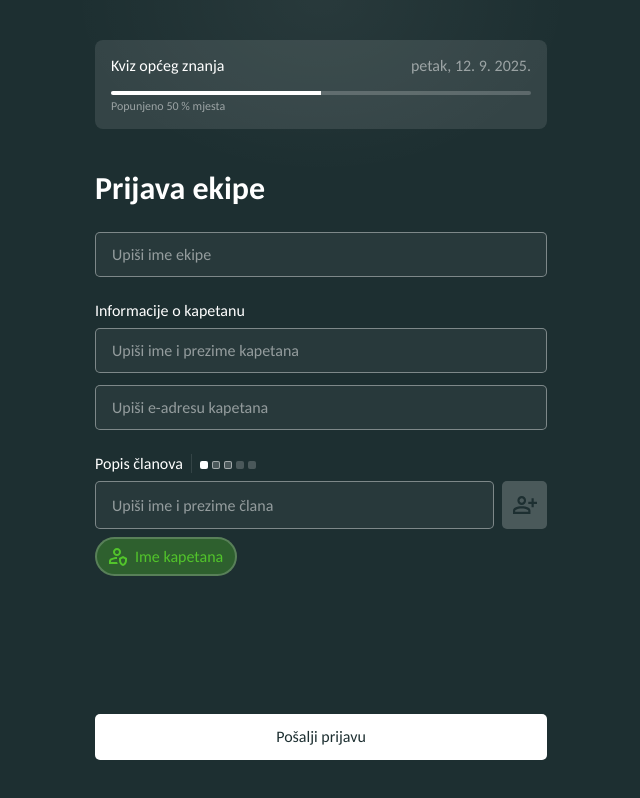
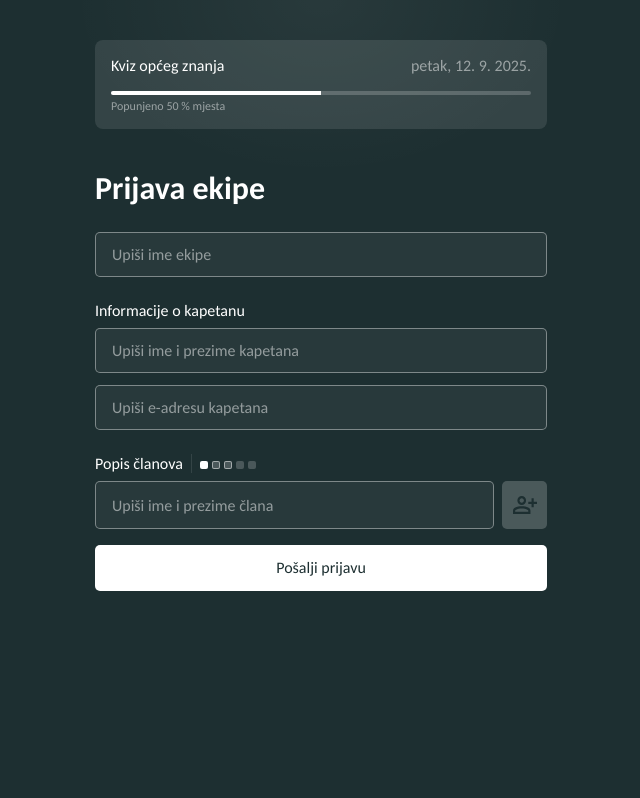
Before and after one commit to lovretomic/peta-kviz-app, a React (Vite) app: page /apply in a window 1280 px wide. Shown: the whole page, without its empty margins (319-959 px from the left). Built offline with nearby package versions, Linux system fonts and the light colour scheme.

Commit message:
changed scrolling behaviour

```diff
--- a/src/pages/ApplicationForm/ApplicationForm.module.scss
+++ b/src/pages/ApplicationForm/ApplicationForm.module.scss
@@ -24,8 +24,6 @@ html {
   flex-direction: column;
   align-items: center;
   max-width: 500px;
-  height: 100dvh;
-  max-height: 800px;
   margin: 0 auto;
   box-sizing: border-box;
   padding: 40px 24px;
@@ -54,6 +52,25 @@ html {
     width: 100%;
     height: 100%;
     overflow-y: auto;
+    padding-right: 8px;
+
+    &::-webkit-scrollbar {
+      width: 8px;
+    }
+
+    &::-webkit-scrollbar-thumb {
+      background: rgba(255, 255, 255, 0.1);
+      border-radius: 4px;
+      width: 6px;
+
+      &:hover {
+        background: rgba(255, 255, 255, 0.2);
+      }
+    }
+
+    &::-webkit-scrollbar-track {
+      background: transparent;
+    }
   }
 
   .inputGroup {
@@ -65,6 +82,6 @@ html {
   }
 
   .submitButton {
-    margin-top: 8px;
+    margin-top: 16px;
   }
 }
--- a/src/pages/ApplicationForm/ApplicationForm.tsx
+++ b/src/pages/ApplicationForm/ApplicationForm.tsx
@@ -1,10 +1,21 @@
+import { useState } from "react";
 import Button from "../../components/Button";
 import Input from "../../components/Input";
 import MemberList from "../../components/MemberList";
 import ProgressBar from "../../components/ProgressBar";
 import c from "./ApplicationForm.module.scss";
 
+type Application = {
+  teamName: string;
+  captainName: string;
+  captainEmail: string;
+  members: string[];
+  appliedAt: Date;
+};
+
 const ApplicationForm = () => {
+  const [application, setApplication] = useState<Application | null>(null);
+
   return (
     <>
       <div className={c.ellipse} />
@@ -15,19 +26,58 @@ const ApplicationForm = () => {
           date={new Date()}
         />
         <h2>Prijava ekipe</h2>
-        <div className={c.scroller}>
+        <Input
+          placeholder="Upiši ime ekipe"
+          style={{ marginBottom: "24px" }}
+          value={application?.teamName || ""}
+          onChange={(e) =>
+            setApplication({
+              ...application,
+              teamName: e.target.value as string,
+            } as Application)
+          }
+        />
+        <p>Informacije o kapetanu</p>
+        <div className={c.inputGroup}>
           <Input
-            placeholder="Upiši ime ekipe"
-            style={{ marginBottom: "24px" }}
+            placeholder="Upiši ime i prezime kapetana"
+            value={application?.captainName || ""}
+            onChange={(e) =>
+              setApplication({
+                ...application,
+                captainName: e.target.value as string,
+              } as Application)
+            }
           />
-          <p>Informacije o kapetanu</p>
-          <div className={c.inputGroup}>
-            <Input placeholder="Upiši ime i prezime kapetana" />
-            <Input placeholder="Upiši e-adresu kapetana" />
-          </div>
+          <Input
+            placeholder="Upiši e-adresu kapetana"
+            value={application?.captainEmail || ""}
+            onChange={(e) =>
+              setApplication({
+                ...application,
+                captainEmail: e.target.value as string,
+              } as Application)
+            }
+          />
+        </div>
 
-          <MemberList captainName="Ime kapetana" members={[]} />
-        </div>
+        <MemberList
+          captainName={application?.captainName || ""}
+          members={application?.members || []}
+          addMember={(name) =>
+            setApplication({
+              ...application,
+              members: [...(application?.members || []), name],
+            } as Application)
+          }
+          removeMember={(name) =>
+            setApplication({
+              ...application,
+              members: (application?.members || []).filter((m) => m !== name),
+            } as Application)
+          }
+          maxMembers={5}
+        />
         <Button variant="primary" className={c.submitButton}>
           Pošalji prijavu
         </Button>
```
